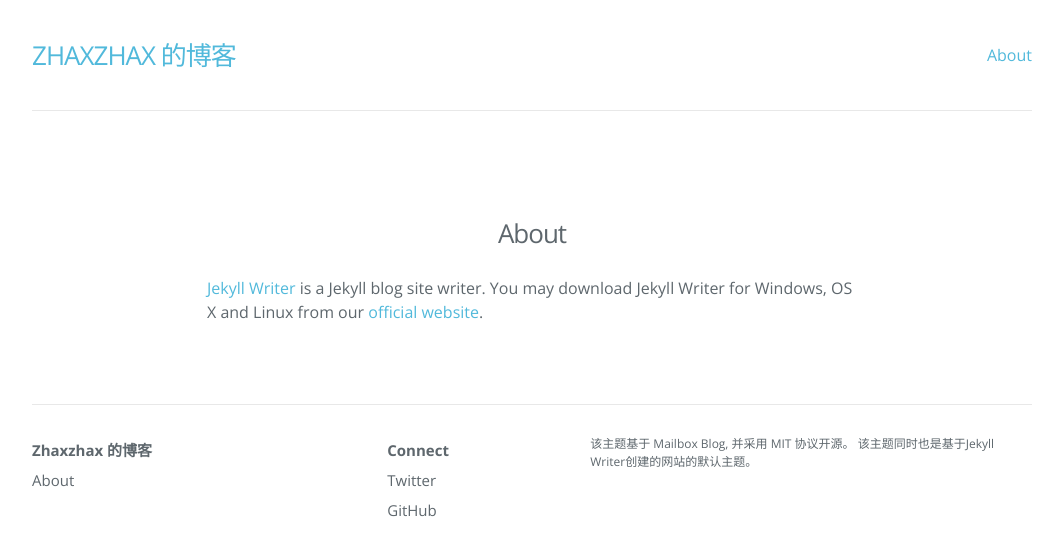
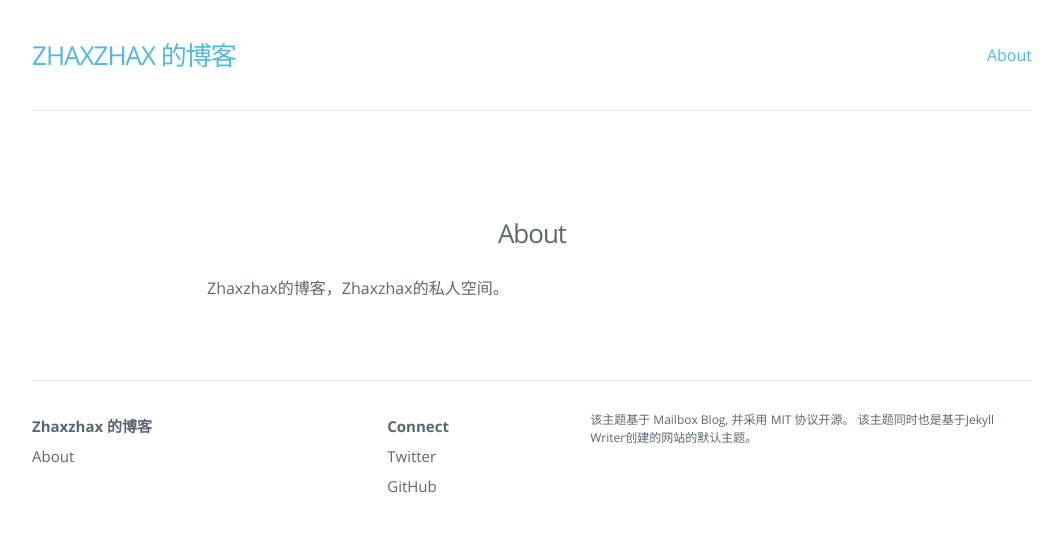
Before and after one commit to zhaxzhax/zhaxzhax.github.io, a Jekyll site: the page built from about.md, in a window 1280 px wide. Shown: the top 556 px of the page, without its empty margins (108-1171 px from the left). Built offline with Jekyll 4.4.1, drawn with Linux system fonts in a browser that asks for light colours; nearby versions of some CDN libraries.

Commit message:
continue fux

```diff
--- a/about.md
+++ b/about.md
@@ -4,4 +4,4 @@ title: About
 permalink: /about/
 ---
 
-[Jekyll Writer](http://www.jekyllwriter.com) is a Jekyll blog site writer. You may download Jekyll Writer for Windows, OS X and Linux from our [official website](http://www.jekyllwriter.com).
+Zhaxzhax的博客，Zhaxzhax的私人空间。
```
Also changed, not shown: _posts/2020-06-14-rust异步编程总结.md (+4 -2 lines).
